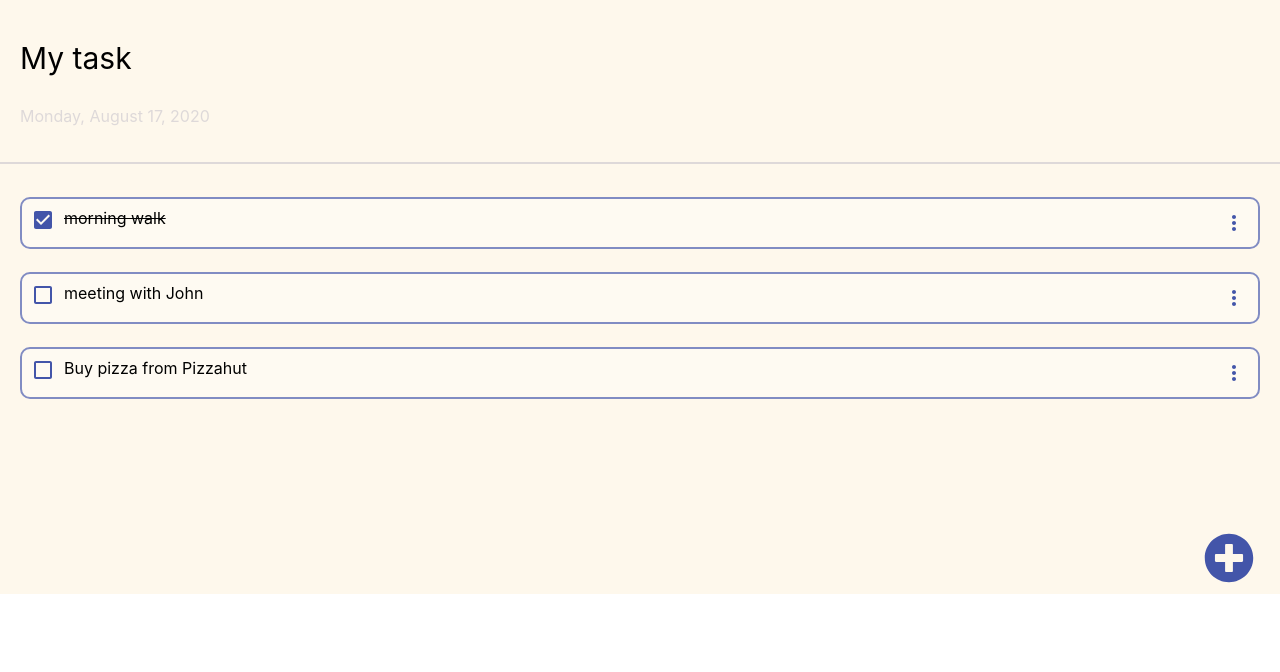
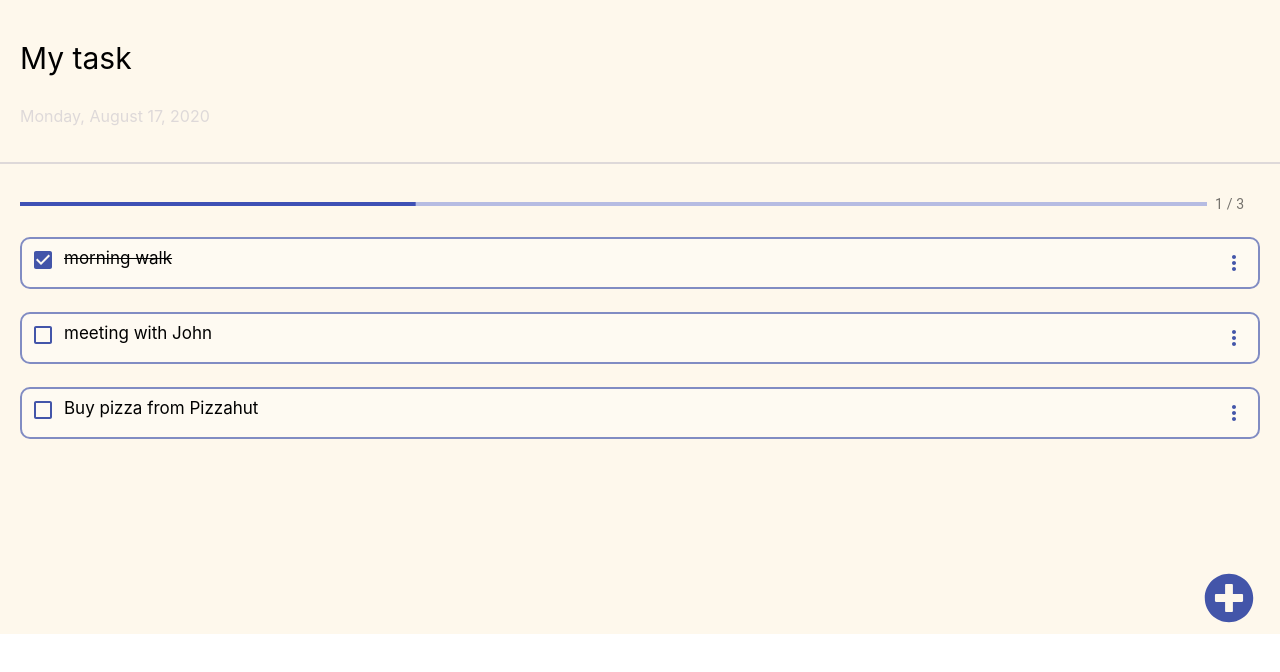
Before and after one commit to zelenovakat/newTodolist, a React (Create React App) app: page / in a window 1280 px wide. Shown: the top 672 px of the page. Built offline with nearby package versions, Linux system fonts and the light colour scheme.

Commit message:
countTodos and ProgressBar

```diff
--- a/src/App.js
+++ b/src/App.js
@@ -5,21 +5,23 @@ import MappTodos from "../src/todoPart/MappTodos"
 import { useLocalStorage } from "../src/helper/useLocalStorage"
 import { updateObjectInArrayById } from "../src/helper/updateObjectInArrayById"
 import AddTodo from "../src/todoPart/AddTodo"
-
+// import { faCommentsDollar } from "@fortawesome/free-solid-svg-icons"
+import ProgressBar from "../src/header/ProgressBar"
 const defaultTodos = [
-  { id: 1, content: "morning walk", status: "true" },
-  { id: 2, content: "meeting with John", status: "false" },
-  { id: 3, content: "Buy pizza from Pizzahut", status: "false" },
+  { id: 1, content: "morning walk", status: true },
+  { id: 2, content: "meeting with John", status: false },
+  { id: 3, content: "Buy pizza from Pizzahut", status: false },
 ]
 
 const App = () => {
   const [todos, setTodos] = useLocalStorage("todos", defaultTodos)
   const [openedMenuId, setOpenedMenuId] = useState(false)
-  // const [precentage, setPrecentage] = useState()
 
-  // const changePrecentage = () => {
-  //   setPrecentage(changePrecentage(precentage + 10))
-  // }
+  const filteredtodos = todos.filter((item) => item.status)
+
+  const allTodosCount = todos.length
+
+  const completedTodosCount = filteredtodos.length
 
   const updateTodo = (newValue, todo) => {
     // todo.content = newValue
@@ -37,7 +39,7 @@ const App = () => {
 
   const toggleStatus = (id) => {
     const selectedTodo = todos.find((todo) => todo.id === id)
-    selectedTodo.status = selectedTodo.status === "true" ? "false" : "true"
+    selectedTodo.status = selectedTodo.status === true ? false : true
     setTodos(updateObjectInArrayById(todos, selectedTodo))
   }
 
@@ -57,15 +59,9 @@ const App = () => {
     <MainWrapper>
       <header>
         <TopPart />
-        {/* <ProgressLine>
-          <TrakcerLine precentage={precentage}></TrakcerLine>
-          <button
-            onClick={() => {
-              changePrecentage
-            }}>
-            next
-          </button>
-        </ProgressLine> */}
+        <ProgressWrapper>
+          <ProgressBar allTodosCount={allTodosCount} completedTodosCount={completedTodosCount} />
+        </ProgressWrapper>
         <MappTodos
           todos={todos}
           openedMenuId={openedMenuId}
@@ -83,6 +79,7 @@ const App = () => {
 }
 
 export default App
+
 const MainWrapper = styled.div`
   background-color: #fef8ec;
 `
@@ -90,12 +87,6 @@ const TodoPart = styled.div`
   display: flex;
   justify-content: flex-end;
 `
-const ProgressLine = styled.div`
-  height: 10px;
+const ProgressWrapper = styled.div`
   margin: 20px;
-  background: #4355a982;
 `
-const TrakcerLine = styled.div`
-  height: 5px;
-  background: #4355a9;
-`
--- a/src/header/ProgressBar.js
+++ b/src/header/ProgressBar.js
@@ -1,82 +1,52 @@
 import React from "react"
-import styled from "styled-components"
-// import PropTypes from "prop-types"
-// import { makeStyles } from "@material-ui/core/styles"
-// import LinearProgress from "@material-ui/core/LinearProgress"
-// import Typography from "@material-ui/core/Typography"
-// import Box from "@material-ui/core/Box"
+import PropTypes from "prop-types"
+import { makeStyles } from "@material-ui/core/styles"
+import LinearProgress from "@material-ui/core/LinearProgress"
+import Typography from "@material-ui/core/Typography"
+import Box from "@material-ui/core/Box"
 
-// function LinearProgressWithLabel(props) {
-//   return (
-//     <MainWrapper>
-//       <Box display="flex" alignItems="center">
-//         <Box width="100%" mr={1}>
-//           <LinearProgress variant="determinate" {...props} />
-//         </Box>
-//         <Box minWidth={35}>
-//           <Typography variant="body2" color="textSecondary">{`${Math.round(
-//             props.value
-//           )}%`}</Typography>
-//         </Box>
-//       </Box>
-//     </MainWrapper>
-//   )
-// }
-
-// LinearProgressWithLabel.propTypes = {
-//   /**
-//    * The value of the progress indicator for the determinate and buffer variants.
-//    * Value between 0 and 100.
-//    */
-//   value: PropTypes.number.isRequired,
-// }
-
-// const useStyles = makeStyles({
-//   root: {
-//     width: "100%",
-//   },
-// })
-
-// export default function LinearWithValueLabel() {
-//   const classes = useStyles()
-//   const [progress, setProgress] = React.useState(10)
-
-//   React.useEffect(() => {
-//     const timer = setInterval(() => {
-//       setProgress((prevProgress) => (prevProgress >= 100 ? 10 : prevProgress + 10))
-//     }, 800)
-//     return () => {
-//       clearInterval(timer)
-//     }
-//   }, [])
-
-//   return (
-//     <div className={classes.root}>
-//       <LinearProgressWithLabel value={progress} />
-//     </div>
-//   )
-// }
-
-// const MainWrapper = styled.div`
-//   margin: 20px;
-// `
-
-const ProgressBar = () => {
+function LinearProgressWithLabel(props) {
   return (
-    <ProgressLine>
-      <TrakcerLine percentage={25}></TrakcerLine>
-    </ProgressLine>
+    <Box display="flex" alignItems="center">
+      <Box width="100%" mr={1}>
+        <LinearProgress variant="determinate" {...props} />
+      </Box>
+      <Box minWidth={35}>
+        <Typography variant="body2" color="textSecondary">{`${Math.round(
+          props.value
+        )}%`}</Typography>
+      </Box>
+    </Box>
   )
 }
 
-export default ProgressBar
+LinearProgressWithLabel.propTypes = {
+  value: PropTypes.number.isRequired,
+}
 
-const ProgressLine = styled.div`
-  height: 10px;
-  margin: 20px;
-  background: #4355a982;
-`
-const TrakcerLine = styled.div`
-  height: 5px;
-  background: #4355a9;
-`
+const useStyles = makeStyles({
+  root: {
+    width: "100%",
+  },
+})
+
+export default function LinearWithValueLabel({ completedTodosCount, allTodosCount }) {
+  const classes = useStyles()
+
+  const procentCompleted = (completedTodosCount / allTodosCount) * 100
+
+  return (
+    <div className={classes.root}>
+      <Box display="flex" alignItems="center">
+        <Box width="100%" mr={1}>
+          <LinearProgress variant="determinate" value={procentCompleted} />
+        </Box>
+        <Box minWidth={45}>
+          <Typography
+            variant="body2"
+            color="textSecondary">{`${completedTodosCount} / ${allTodosCount}`}</Typography>
+        </Box>
+      </Box>
+    </div>
+  )
+}
--- a/src/todoPart/MappTodos.js
+++ b/src/todoPart/MappTodos.js
@@ -4,6 +4,7 @@ import Checkbox from "@material-ui/core/Checkbox"
 import IconButton from "@material-ui/core/IconButton"
 import { mediaSmall } from "../helper/screen"
 import MoreVertIcon from "@material-ui/icons/MoreVert"
+// import ProgressBar from "../header/ProgressBar"
 
 const MappTodos = ({ todos, toggleStatus, removeTodo, toggleMenu, openedMenuId, updateTodo }) => {
   const [editTodoId, setEditTodoId] = useState(false)
@@ -14,12 +15,14 @@ const MappTodos = ({ todos, toggleStatus, removeTodo, toggleMenu, openedMenuId,
       setEditTodoId("")
     }
   }
+
   const mappedList = todos.map((todo) => {
     return (
       <MainDiv key={todo.id}>
-        <OneTodo className={`todo-finished-${todo.status}`} onClick={() => toggleStatus(todo.id)}>
+        <OneTodo className={`todo-finished-${todo.status}`}>
           <Checkbox
-            checked={todo.status === "true"}
+            onClick={() => toggleStatus(todo.id)}
+            checked={todo.status === true}
             value="status"
             color="primary"
             inputProps={{
@@ -27,7 +30,7 @@ const MappTodos = ({ todos, toggleStatus, removeTodo, toggleMenu, openedMenuId,
             }}
           />
           {editTodoId === todo.id ? (
-            <input
+            <WrapperInputTodo
               type="text"
               value={todo.content}
               onChange={(e) => {
@@ -35,7 +38,7 @@ const MappTodos = ({ todos, toggleStatus, removeTodo, toggleMenu, openedMenuId,
               }}
             />
           ) : (
-            <span>{todo.content}</span>
+            <WrapperSpanTodo>{todo.content}</WrapperSpanTodo>
           )}
         </OneTodo>
 
@@ -57,10 +60,26 @@ const MappTodos = ({ todos, toggleStatus, removeTodo, toggleMenu, openedMenuId,
     )
   })
 
-  return <div>{mappedList}</div>
+  return (
+    <div>
+      <div>{mappedList}</div>
+    </div>
+  )
 }
 
 export default MappTodos
+
+const WrapperInputTodo = styled.input`
+  border: none;
+  background: transparent;
+  font-size: 17px;
+  :focus {
+    outline: none;
+  }
+`
+const WrapperSpanTodo = styled.span`
+  font-size: 17px;
+`
 
 const MenuWrapper = styled.div`
   display: flex;
```
